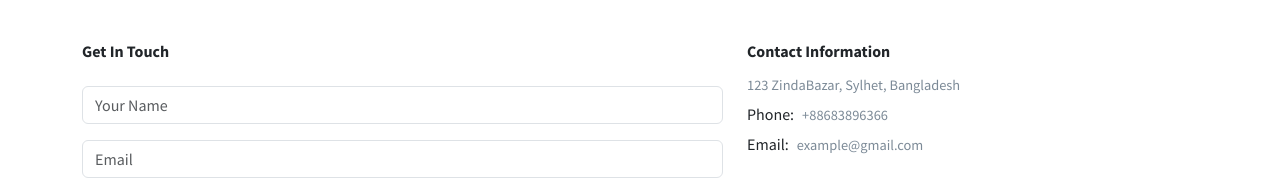
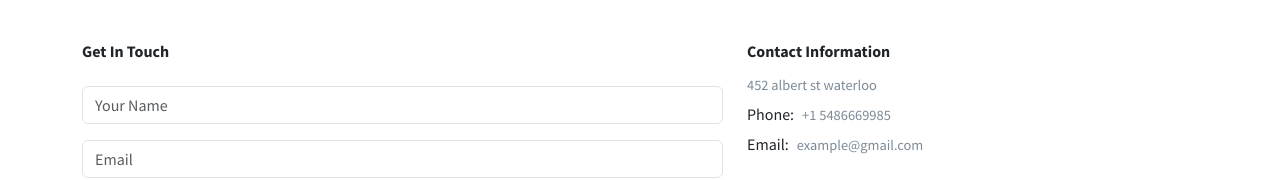
Before and after one commit to Parthgujjar2060/luxe-react-repo, a React (Create React App) app: page /contact in a window 1280 px wide. Shown: the part 360-540 px from the top of the page. Built offline with nearby package versions, Linux system fonts and the light colour scheme.

Commit message:
Change the number and fix the other information.

```diff
--- a/src/pages/Contact.jsx
+++ b/src/pages/Contact.jsx
@@ -60,11 +60,11 @@
               <div className="contact__info">
                 <h6 className="fw-bold">Contact Information</h6>
                 <p className="section__description mb-0">
-                  123 ZindaBazar, Sylhet, Bangladesh
+                452 albert st waterloo
                 </p>
                 <div className=" d-flex align-items-center gap-2">
                   <h6 className="fs-6 mb-0">Phone:</h6>
-                  <p className="section__description mb-0">+88683896366</p>
+                  <p className="section__description mb-0">+1 5486669985</p>
                 </div>
 
                 <div className=" d-flex align-items-center gap-2">
```
